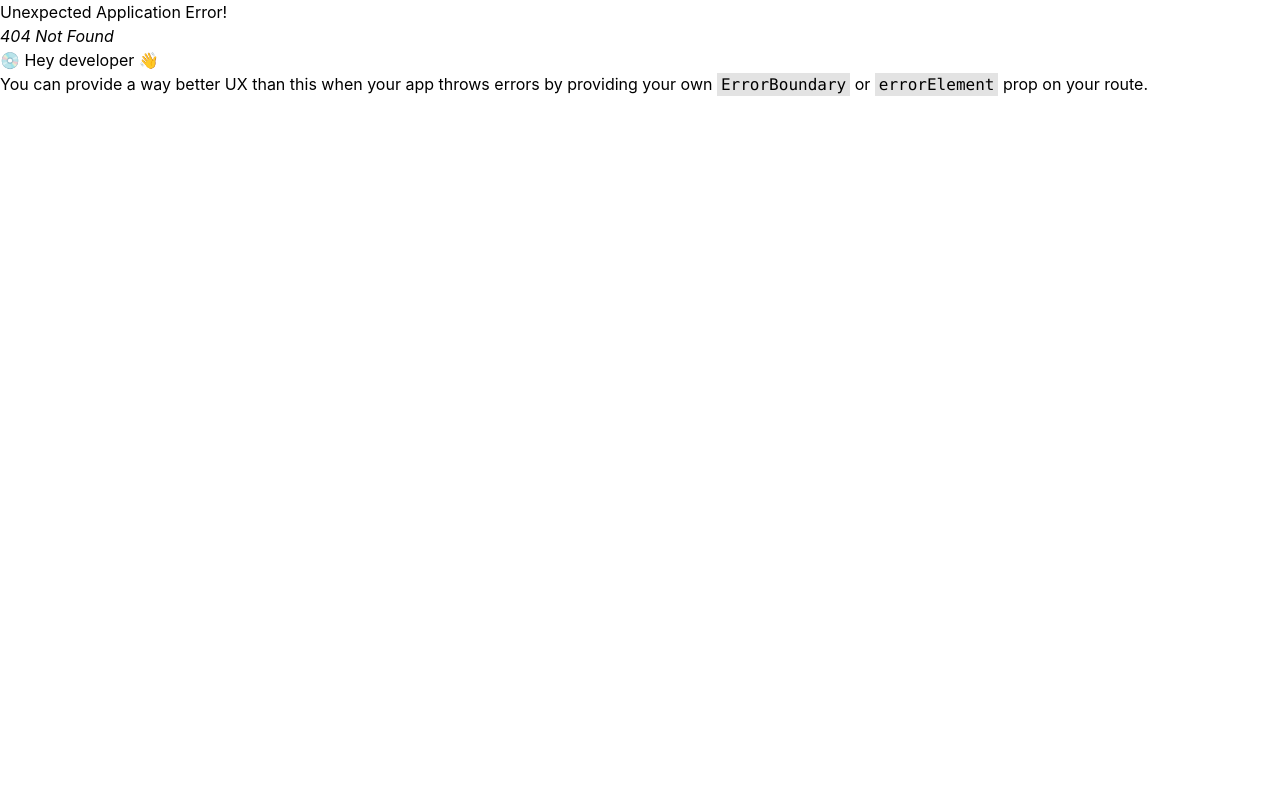
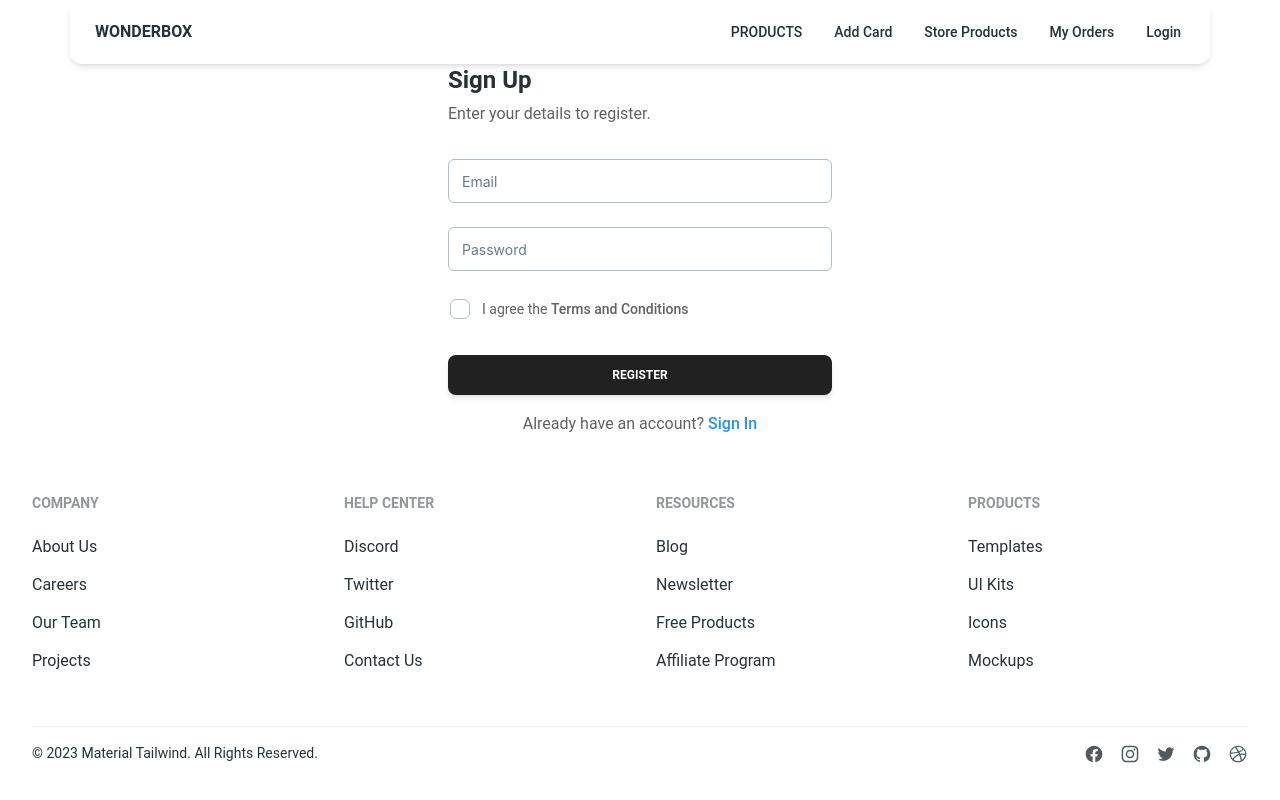
Before and after one commit to Robiulalam76/wonderbox-client, a React (Create React App) app: page /login in a window 1280 px wide. Before the commit this address had no page. Built offline with nearby package versions, Linux system fonts and the light colour scheme.

Commit message:
login added

```diff
--- a/src/Routes/Routes.js
+++ b/src/Routes/Routes.js
@@ -7,6 +7,7 @@ import ProductDetails from '../pages/Product/ProductDetails';
 import MyOrders from '../pages/Profile/user/MyOrders';
 import AddCard from '../pages/Profile/seller/AddCard';
 import MyProducts from '../pages/Profile/seller/MyProducts';
+import Login from '../pages/Login/Login';
 
 const router = createBrowserRouter([
     {
@@ -26,6 +27,7 @@ const router = createBrowserRouter([
             // store
             { path: '/store/add-card', element: <AddCard></AddCard> },
             { path: '/store/products', element: <MyProducts></MyProducts> },
+            { path: '/login', element: <Login></Login> },
         ]
     },
 ])
--- a/src/components/Shared/Navber.js
+++ b/src/components/Shared/Navber.js
@@ -51,6 +51,16 @@ function NavList() {
                     My Orders
                 </Link>
             </Typography>
+            <Typography
+                as="li"
+                variant="small"
+                color="blue-gray"
+                className="p-1 font-medium"
+            >
+                <Link to="/login" className="flex items-center hover:text-blue-500 transition-colors">
+                    Login
+                </Link>
+            </Typography>
         </ul>
     );
 }
--- /dev/null
+++ b/src/pages/Login/Login.js
@@ -0,0 +1,74 @@
+import {
+    Card,
+    Input,
+    Checkbox,
+    Button,
+    Typography,
+} from "@material-tailwind/react";
+import { useForm } from "react-hook-form";
+
+export default function Login() {
+    const { register, handleSubmit, watch, formState: { errors } } = useForm();
+
+    const onSubmit = (data) => {
+
+        fetch(`http://localhost:5000/api/user/login`, {
+            method: "POST"
+        })
+            .then(res => res.json())
+            .then(data => {
+                console.log(data);
+            })
+    }
+
+    return (
+        <Card color="transparent" shadow={false} className="w-96 mx-auto">
+            <Typography variant="h4" color="blue-gray">
+                Sign Up
+            </Typography>
+            <Typography color="gray" className="mt-1 font-normal">
+                Enter your details to register.
+            </Typography>
+            <form onSubmit={handleSubmit(onSubmit)} className="mt-8 mb-2 w-80 max-w-screen-lg sm:w-96">
+                <div className="mb-4 flex flex-col gap-6">
+                    <Input {...register("email", { required: true })}
+                        size="lg" name="email" label="Email" />
+                    <Input {...register("password", { required: true })}
+                        type="password" name="password" size="lg" label="Password" />
+                </div>
+                <Checkbox
+                    label={
+                        (
+                            <Typography
+                                variant="small"
+                                color="gray"
+                                className="flex items-center font-normal"
+                            >
+                                I agree the
+                                <a
+                                    href="#"
+                                    className="font-medium transition-colors hover:text-blue-500"
+                                >
+                                    &nbsp;Terms and Conditions
+                                </a>
+                            </Typography>
+                        )
+                    }
+                    containerProps={{ className: "-ml-2.5" }}
+                />
+                <Button className="mt-6" fullWidth>
+                    Register
+                </Button>
+                <Typography color="gray" className="mt-4 text-center font-normal">
+                    Already have an account?{" "}
+                    <a
+                        href="#"
+                        className="font-medium text-blue-500 transition-colors hover:text-blue-700"
+                    >
+                        Sign In
+                    </a>
+                </Typography>
+            </form>
+        </Card>
+    );
+}
```
